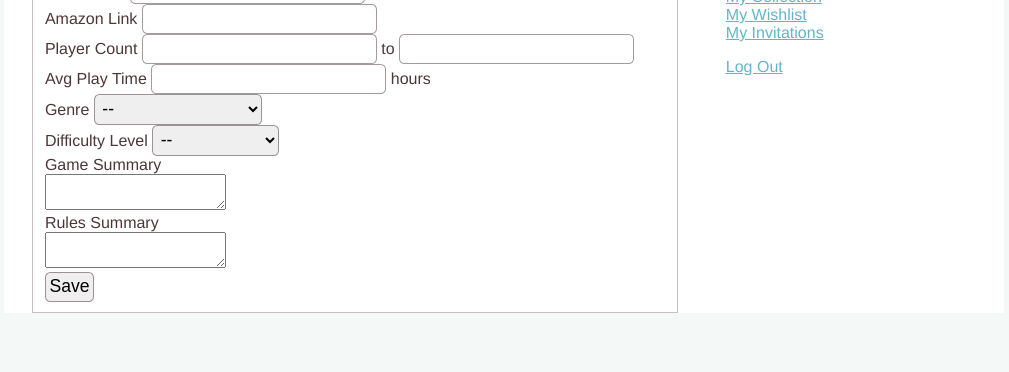
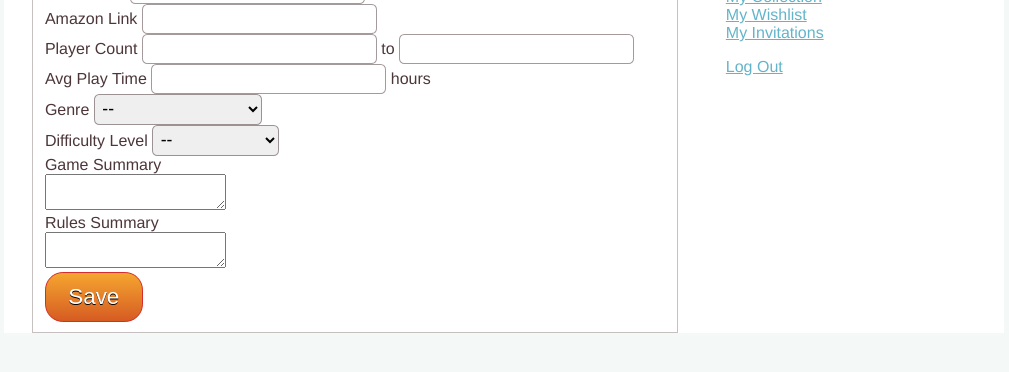
Before and after one commit to hchih/cse134b, a plain HTML site: page public/screen11_add_edit_game.html in a window 1280 px wide. Shown: the part 132-504 px from the top of the page, without its empty margins (136-1145 px from the left). Drawn offline with Linux system fonts and the light colour scheme.

```diff
--- a/public/screen11_add_edit_game.html
+++ b/public/screen11_add_edit_game.html
@@ -113,7 +113,7 @@
                 </label>
             </div>
             <div>
-                <input type="Submit" value="Save"/>
+                <button type="submit" class="primary">Save</button>
             </div>
         </fieldset>
     </form>
```
